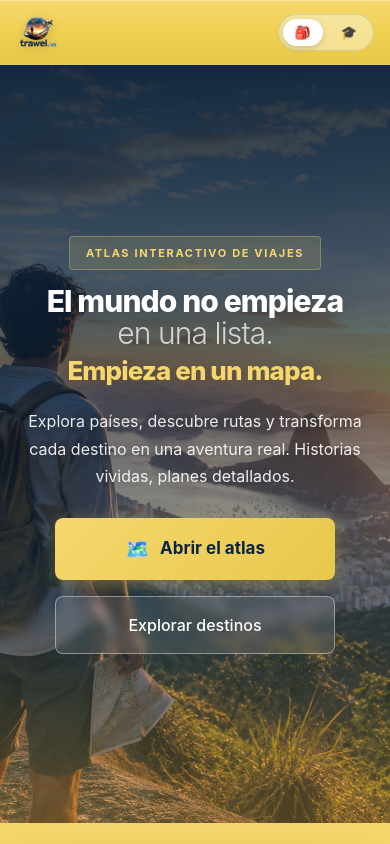
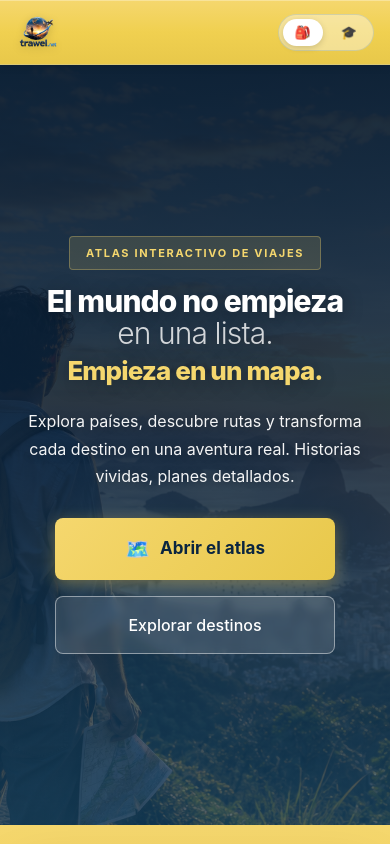
Before and after one commit to Amonfiver/trawel, a React (Vite) app: page / in a window 390 px wide. Shown: the top 844 px of the page. Built offline with nearby package versions, Linux system fonts and the light colour scheme; no server answers.

Commit message:
checkpoint: Home con wallpaper fijo y atlas premium

```diff
--- a/src/pages/HomePage/HomePage.module.css
+++ b/src/pages/HomePage/HomePage.module.css
@@ -1,13 +1,9 @@
 /**
- * HomePage.module.css - Hero wallpaper + Transición al atlas
+ * HomePage.module.css - Fondo cinematográfico persistente
  *
- * Estructura de capas clara:
- * z-0: Imagen wallpaper
- * z-1: Overlay gradiente
- * z-10: Contenido hero
- * z-100: Header sticky (en App)
- *
- * Transición: azul profundo → luz cálida → base amarilla atlas
+ * La imagen hero funciona como wallpaper fijo mientras se hace scroll.
+ * Overlays controlados para legibilidad.
+ * Transición suave hacia el atlas.
  */
 
 /* ============================================
@@ -30,60 +26,60 @@
   min-height: 100vh;
   display: flex;
   flex-direction: column;
-  background: var(--color-cream);
+  position: relative;
 }
 
 /* ============================================
-   HERO - WALLPAPER EDITORIAL
+   WALLPAPER FIJO - FONDO CINEMATOGRÁFICO
+   ============================================ */
+
+/* Imagen de fondo fija en desktop, normal en móvil */
+.wallpaper {
+  position: fixed;
+  inset: 0;
+  z-index: 0;
+  pointer-events: none;
+}
+
+.wallpaperImage {
+  width: 100%;
+  height: 100%;
+  object-fit: cover;
+  object-position: center;
+}
+
+/* En móvil/tablet: comportamiento normal */
+@media (max-width: 1024px) {
+  .wallpaper {
+    position: absolute;
+    height: 100vh;
+  }
+}
+
+/* ============================================
+   HERO - CON OVERLAY AZUL OSCURO
    ============================================ */
 
 .hero {
   position: relative;
+  z-index: 10;
   min-height: 100vh;
   min-height: 100dvh;
   display: flex;
   flex-direction: column;
   justify-content: center;
   align-items: center;
-  overflow: hidden;
-  /* Fondo de respaldo azul profundo */
-  background: #071a2e;
-}
-
-/* Capa 0: Imagen wallpaper */
-.heroWallpaper {
-  position: absolute;
-  inset: 0;
-  z-index: 0;
-}
-
-.heroWallpaperImage {
-  width: 100%;
-  height: 100%;
-  object-fit: cover;
-  object-position: center;
-}
-
-/* Capa 1: Overlay gradiente para legibilidad */
-.heroWallpaperOverlay {
-  position: absolute;
-  inset: 0;
-  z-index: 1;
-  /* Gradiente que permite leer el texto y transiciona al amarillo abajo */
+  /* Overlay azul oscuro para legibilidad del texto */
   background: linear-gradient(
     180deg,
-    rgba(7, 26, 46, 0.85) 0%,
-    rgba(10, 37, 64, 0.7) 30%,
-    rgba(10, 37, 64, 0.5) 50%,
-    rgba(21, 74, 110, 0.4) 70%,
-    rgba(245, 215, 110, 0.3) 100%
+    rgba(7, 26, 46, 0.88) 0%,
+    rgba(10, 37, 64, 0.75) 40%,
+    rgba(10, 37, 64, 0.6) 70%,
+    rgba(21, 74, 110, 0.4) 100%
   );
 }
 
-/* Capa 10: Contenido hero (encima de todo) */
 .heroContent {
-  position: relative;
-  z-index: 10;
   max-width: 800px;
   padding: 6rem 2rem 4rem;
   text-align: center;
@@ -112,12 +108,12 @@
   line-height: 1.05;
   letter-spacing: -0.03em;
   margin: 0 0 1.5rem;
-  text-shadow: 0 2px 20px rgba(0, 0, 0, 0.3);
+  text-shadow: 0 2px 20px rgba(0, 0, 0, 0.4);
 }
 
 .heroTitleBreak {
   display: block;
-  color: rgba(255, 255, 255, 0.75);
+  color: rgba(255, 255, 255, 0.8);
   font-weight: 300;
 }
 
@@ -130,11 +126,11 @@
 /* Subtítulo */
 .heroSubtitle {
   font-size: clamp(1.0625rem, 2vw, 1.25rem);
-  color: rgba(255, 255, 255, 0.9);
+  color: rgba(255, 255, 255, 0.95);
   line-height: 1.7;
   max-width: 560px;
   margin: 0 auto 2.5rem;
-  text-shadow: 0 1px 10px rgba(0, 0, 0, 0.2);
+  text-shadow: 0 1px 10px rgba(0, 0, 0, 0.3);
 }
 
 /* CTAs */
@@ -178,20 +174,20 @@
   display: inline-flex;
   align-items: center;
   padding: 1.125rem 1.875rem;
-  background: rgba(255, 255, 255, 0.1);
+  background: rgba(255, 255, 255, 0.12);
   color: #fff;
   font-size: 1rem;
   font-weight: 500;
   text-decoration: none;
   border-radius: 8px;
-  border: 1.5px solid rgba(255, 255, 255, 0.4);
+  border: 1.5px solid rgba(255, 255, 255, 0.45);
   backdrop-filter: blur(4px);
   transition: all 250ms ease;
 }
 
 .heroCtaSecondary:hover {
-  background: rgba(255, 255, 255, 0.15);
-  border-color: rgba(255, 255, 255, 0.6);
+  background: rgba(255, 255, 255, 0.2);
+  border-color: rgba(255, 255, 255, 0.7);
   transform: translateY(-2px);
 }
 
@@ -201,41 +197,39 @@
   bottom: 2rem;
   left: 50%;
   transform: translateX(-50%);
-  z-index: 10;
 }
 
 .scrollLine {
   width: 1px;
   height: 50px;
   background: linear-gradient(to bottom, var(--color-yellow), transparent);
-  opacity: 0.6;
+  opacity: 0.7;
   animation: scrollPulse 2s ease-in-out infinite;
 }
 
 @keyframes scrollPulse {
-  0%, 100% { opacity: 0.4; transform: scaleY(0.8); }
-  50% { opacity: 0.8; transform: scaleY(1); }
+  0%, 100% { opacity: 0.5; transform: scaleY(0.8); }
+  50% { opacity: 0.9; transform: scaleY(1); }
 }
 
 /* ============================================
-   SECCIÓN ATLAS - BASE AMARILLA INTEGRADA
+   SECCIÓN ATLAS - CON OVERLAY DORADO/AMARILLO
    ============================================ */
 
-/* El amarillo empieza aquí y sostiene el atlas */
+/* Overlay dorado que transiciona desde el hero */
 .atlasSection {
   position: relative;
-  z-index: 20;
-  /* Base amarilla que recibe la transición del hero */
+  z-index: 10;
+  /* Fondo sólido amarillo/dorado para el atlas */
   background: linear-gradient(
     180deg,
     #f5d76e 0%,
-    #f0d050 10%,
-    #e8c84a 30%,
+    #f0d050 15%,
+    #e8c84a 35%,
     #d4a853 60%,
     var(--color-cream) 100%
   );
   padding: 3rem 1.5rem 5rem;
-  margin-top: -2px; /* Evita línea de separación */
 }
 
 .atlasContainer {
@@ -354,11 +348,14 @@
    ============================================ */
 
 .main {
+  position: relative;
+  z-index: 10;
   flex: 1;
   max-width: 1200px;
   margin: 0 auto;
   width: 100%;
   padding: 4rem 1.5rem;
+  /* Fondo crema sólido para el contenido */
   background: var(--color-cream);
 }
 
@@ -701,6 +698,8 @@
    ============================================ */
 
 .footer {
+  position: relative;
+  z-index: 10;
   background: linear-gradient(180deg, var(--color-deep-blue) 0%, #051626 100%);
   color: var(--color-warm-white);
   padding: 3rem 1.5rem 2rem;
@@ -806,6 +805,13 @@
 @media (max-width: 640px) {
   .hero {
     min-height: 90vh;
+    /* En móvil: overlay más fuerte para compensar imagen más pequeña */
+    background: linear-gradient(
+      180deg,
+      rgba(7, 26, 46, 0.92) 0%,
+      rgba(10, 37, 64, 0.85) 50%,
+      rgba(21, 74, 110, 0.7) 100%
+    );
   }
 
   .heroContent {
@@ -965,4 +971,8 @@
   .scrollLine {
     animation: none;
   }
+
+  .wallpaper {
+    position: absolute;
+  }
 }
--- a/src/pages/HomePage/HomePage.tsx
+++ b/src/pages/HomePage/HomePage.tsx
@@ -1,14 +1,15 @@
 /**
  * HomePage - Trawel Atlas Premium
  *
- * Hero con imagen como wallpaper editorial.
- * Transición intencionada: azul profundo → luz cálida → base amarilla del atlas.
+ * Fondo cinematográfico persistente con heroimagen.png como wallpaper.
+ * Overlays controlados para legibilidad.
+ * Transición suave hacia el atlas.
  *
  * Decisiones técnicas:
  * - WorldMap intacto (NO modificar)
- * - Imagen hero como wallpaper grande, sin marcos
- * - Capas claras: decoración abajo, contenido arriba
- * - Amarillo alineado con zona del atlas
+ * - Imagen wallpaper fija en desktop, normal en móvil
+ * - Overlays azul (hero) y dorado (atlas)
+ * - Texto siempre legible por encima de overlays
  */
 
 import { WorldMap } from '../../features/map/components/WorldMap';
@@ -197,20 +198,17 @@ export function HomePage() {
 
   return (
     <div className={styles.container}>
-      {/* HERO - Imagen como wallpaper editorial */}
+      {/* WALLPAPER FIJO - Fondo cinematográfico */}
+      <div className={styles.wallpaper} aria-hidden="true">
+        <img
+          src={heroImage}
+          alt=""
+          className={styles.wallpaperImage}
+        />
+      </div>
+
+      {/* HERO - Con overlay azul oscuro */}
       <section className={styles.hero} aria-labelledby="hero-title">
-        {/* Imagen de fondo como wallpaper */}
-        <div className={styles.heroWallpaper} aria-hidden="true">
-          <img
-            src={heroImage}
-            alt=""
-            className={styles.heroWallpaperImage}
-          />
-          {/* Overlay gradiente para legibilidad */}
-          <div className={styles.heroWallpaperOverlay} />
-        </div>
-
-        {/* Contenido del hero */}
         <div className={styles.heroContent}>
           <span className={styles.heroEyebrow}>Atlas interactivo de viajes</span>
 
@@ -242,7 +240,7 @@ export function HomePage() {
         </div>
       </section>
 
-      {/* SECCIÓN ATLAS - Base amarilla integrada */}
+      {/* SECCIÓN ATLAS - Con base dorada/amarilla */}
       <section id="atlas-mundial" className={styles.atlasSection} aria-labelledby="atlas-title">
         <div className={styles.atlasContainer}>
           <div className={styles.atlasFrame}>
```
